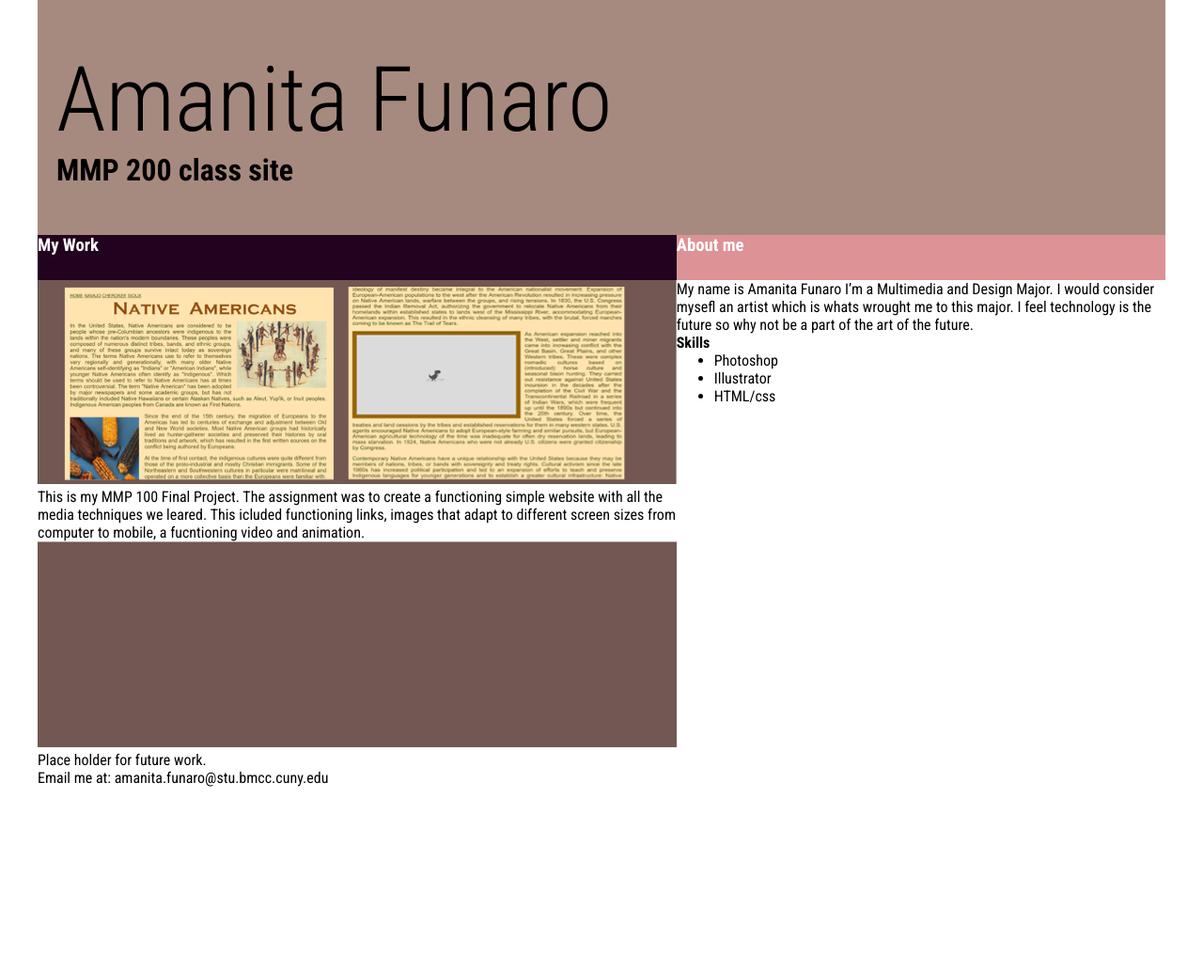
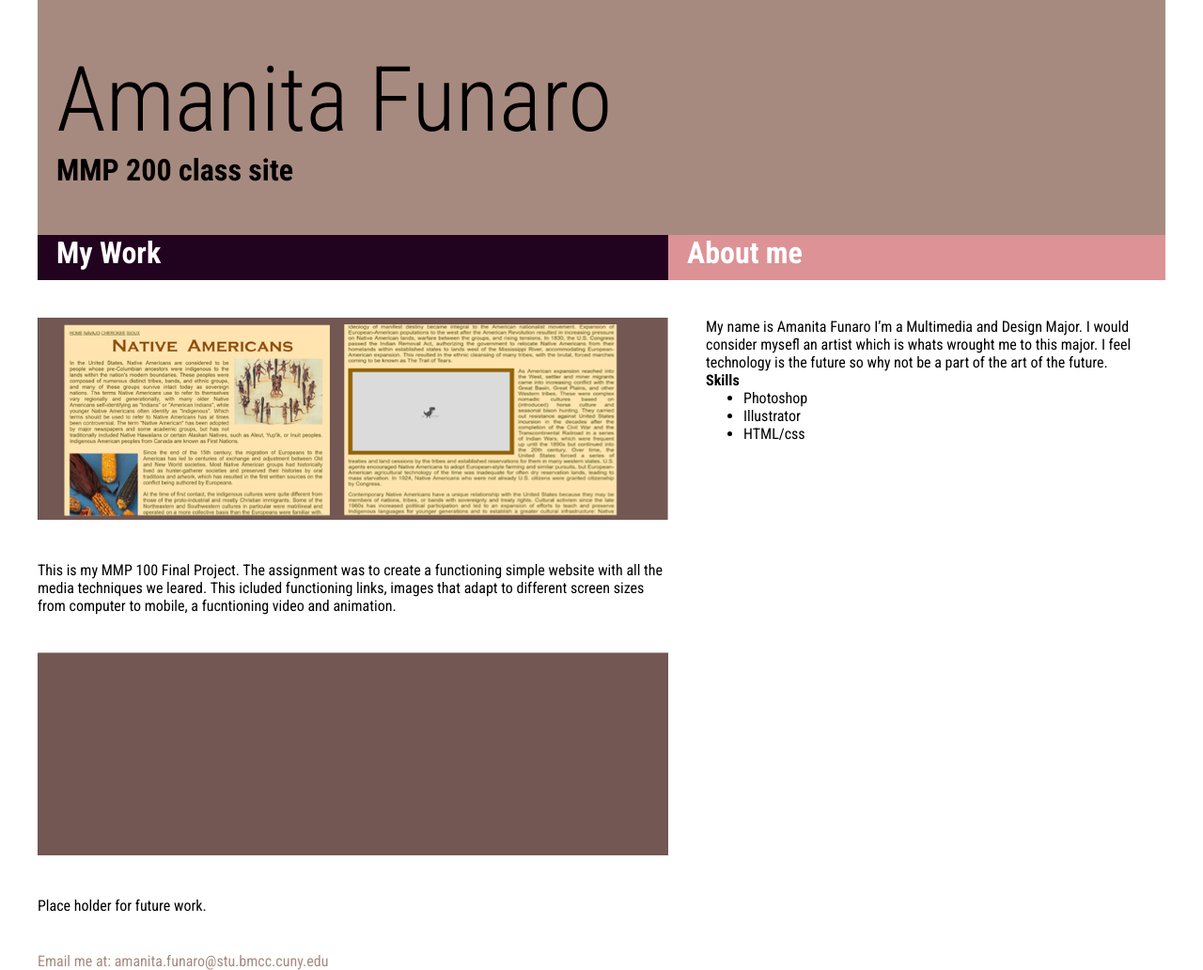
Before and after one commit to peachyshroom/MMP200classsite, a plain HTML site: page MMP200classsite/index.html in a window 1280 px wide. Shown: the whole page at 94% size. Before the commit the page ends 837 px from the top, so only its background shows below. Drawn offline with Linux system fonts and the light colour scheme.

Commit message:
final changes

```diff
--- a/MMP200classsite/style.css
+++ b/MMP200classsite/style.css
@@ -32,6 +32,19 @@ h2 {
     font-weight:700;
 }
 
+h3 {
+    font-size: 2em;
+    padding-left:20px;
+   color:white;
+    height:48;
+
+    }
+
+}
+
+h4{ padding:20px;
+}
+
 #content{
     display:flex;
     flex-direction: column
@@ -53,6 +66,8 @@ h2 {
 }
 
 .work-item{
+    padding-top:40px;
+
 
 }
 
@@ -64,14 +79,11 @@ h2 {
 }
 
 #aboutme-text{
+    padding-left:40px;
 
 }
 
-h3{
-   color:white;
-    height:48;
 
-    }
 
 .content-item{ padding-left:;
     padding-right:;
@@ -85,7 +97,14 @@ h3{
 
 }
 
+p{
+    padding-top:40px;
+}
 
+footer{
+    padding-top:40px;
+    color:#a78a7f
+}
 
 /* web version */
 
```
Also changed, not shown: MMP200classsite/index.html (+1 -0 lines).
